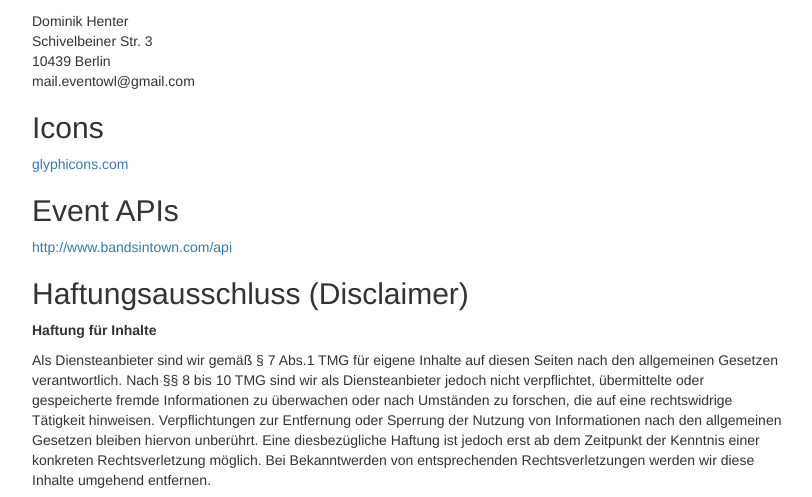
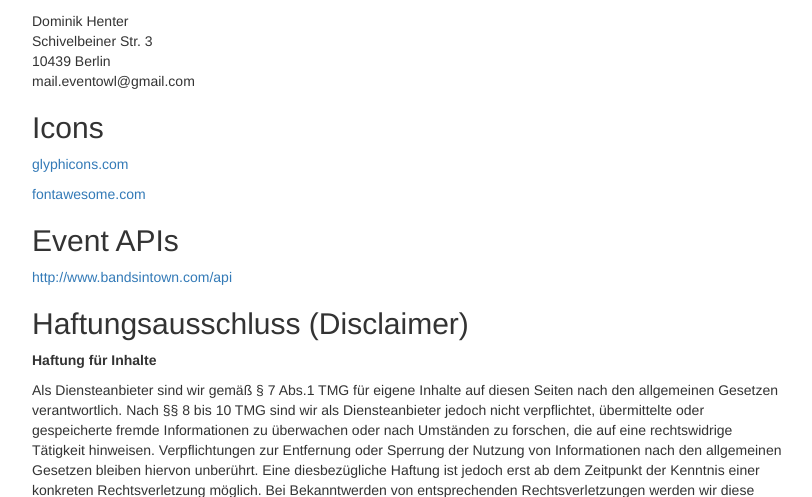
Before and after one commit to DerDot/pyconcert-django, a Django app: template pyconcert/templates/pyconcert/impressum.html in a window 1280 px wide. Shown: the part 254-751 px from the top of the page, without its empty margins (38-850 px from the left). Run offline with Django 3.2, Linux system fonts and the light colour scheme; the template is opened without the code that fills it, so the values that code supplies are empty; parts of the project's set-up code (start-up, migrations or seed data) failed here and were passed over; some libraries are stand-ins or nearby versions.

Commit message:
Attribute font awesome.

```diff
--- a/pyconcert/templates/pyconcert/impressum.html
+++ b/pyconcert/templates/pyconcert/impressum.html
@@ -10,6 +10,7 @@ mail.eventowl@gmail.com
 
 <h2>Icons</h2>
 <p><a rel="nofollow" target="_blank" href="glyphicons.com">glyphicons.com</a></p>
+<p><a rel="nofollow" target="_blank" href="http://fontawesome.io">fontawesome.com</a></p>
 
 <h2>Event APIs</h2>
 <p><a rel="nofollow" target="_blank" href="http://www.bandsintown.com/api">http://www.bandsintown.com/api</a></p>
```
